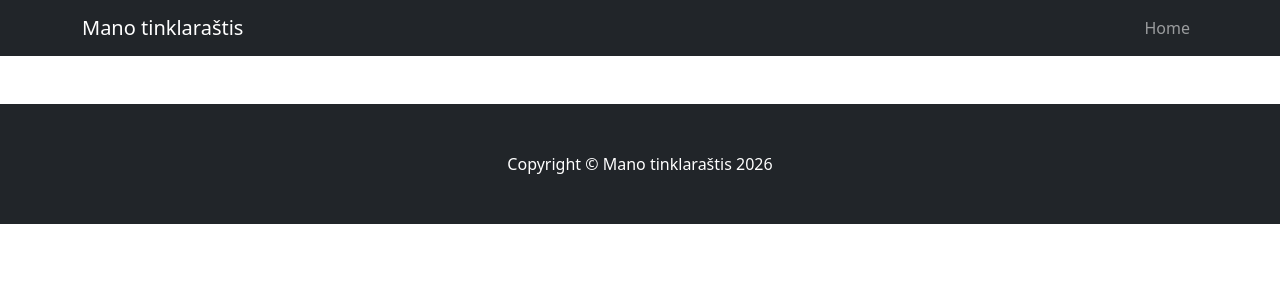
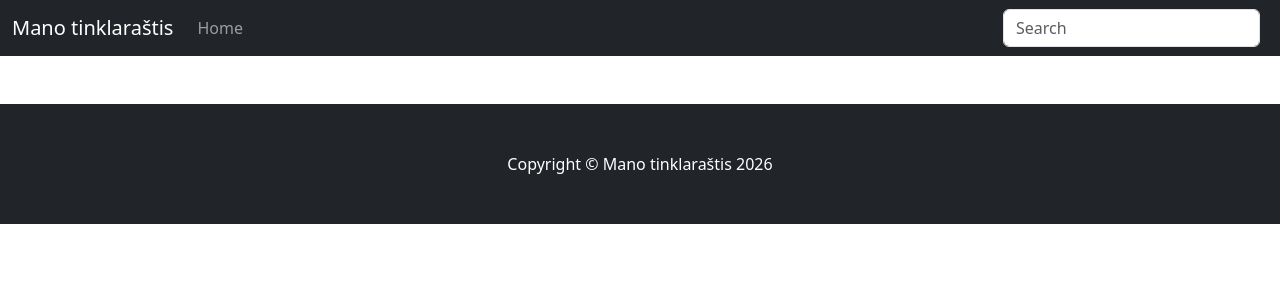
Before and after one commit to DonatasNoreika/blog_20260727, a Django app: page / in a window 1280 px wide. Shown: the top 300 px of the page. Run offline with Django 5.2, Linux system fonts and the light colour scheme; data that the repository does not hold is empty.

Commit message:
+Įdėti įrašų paiešką

```diff
--- a/mysite/blog/templates/base.html
+++ b/mysite/blog/templates/base.html
@@ -1,10 +1,10 @@
 <!DOCTYPE html>
 <html lang="en">
 <head>
-        <meta charset="utf-8" />
-        <meta name="viewport" content="width=device-width, initial-scale=1, shrink-to-fit=no" />
-        <meta name="description" content="" />
-        <meta name="author" content="" />
+    <meta charset="utf-8"/>
+    <meta name="viewport" content="width=device-width, initial-scale=1, shrink-to-fit=no"/>
+    <meta name="description" content=""/>
+    <meta name="author" content=""/>
     <title>Mano tinklaraštis</title>
     <!-- Favicon-->
     <!--        <link rel="icon" type="image/x-icon" href="assets/favicon.ico" />-->
@@ -15,17 +15,25 @@
 </head>
 <body>
 <!-- Responsive navbar-->
-        <nav class="navbar navbar-expand-lg navbar-dark bg-dark">
-            <div class="container">
+<nav class="navbar navbar-expand-sm navbar-dark bg-dark">
+    <div class="container-fluid">
         <a class="navbar-brand" href="{% url 'posts' %}">Mano tinklaraštis</a>
-                <button class="navbar-toggler" type="button" data-bs-toggle="collapse" data-bs-target="#navbarSupportedContent" aria-controls="navbarSupportedContent" aria-expanded="false" aria-label="Toggle navigation"><span class="navbar-toggler-icon"></span></button>
-                <div class="collapse navbar-collapse" id="navbarSupportedContent">
-                    <ul class="navbar-nav ms-auto mb-2 mb-lg-0">
-                        <li class="nav-item"><a class="nav-link" href="{% url 'posts' %}">Home</a></li>
+        <button class="navbar-toggler" type="button" data-bs-toggle="collapse" data-bs-target="#mynavbar">
+            <span class="navbar-toggler-icon"></span>
+        </button>
+        <div class="collapse navbar-collapse" id="mynavbar">
+            <ul class="navbar-nav me-auto">
+                <li class="nav-item">
+                    <a class="nav-link" href="{% url 'posts' %}">Home</a>
+                </li>
             </ul>
+            <form class="d-flex" action="{% url 'search' %}">
+                <input class="form-control me-2" type="text" placeholder="Search" name="query">
+            </form>
         </div>
     </div>
 </nav>
+
 <!-- Page content-->
 <div class="container mt-5">
     <div class="row">
--- a/mysite/blog/urls.py
+++ b/mysite/blog/urls.py
@@ -4,4 +4,5 @@ from . import views
 urlpatterns = [
     path('', views.PostListView.as_view(), name="posts"),
     path('posts/<int:pk>/', views.PostDetailView.as_view(), name="post"),
+    path('search/', views.search, name='search'),
 ]
--- a/mysite/blog/views.py
+++ b/mysite/blog/views.py
@@ -1,6 +1,7 @@
 from django.shortcuts import render
 from .models import Post
 from django.views import generic
+from django.db.models import Q
 
 # Create your views here.
 # def posts(request):
@@ -25,3 +26,14 @@ class PostDetailView(generic.DetailView):
     model = Post
     template_name = "post.html"
     context_object_name = "post"
+
+
+def search(request):
+    query = request.GET.get("query")
+    context = {
+        'query': query,
+        'posts': Post.objects.filter(Q(title__icontains=query) |
+                                     Q(content__icontains=query) |
+                                     Q(author__username__icontains=query)),
+    }
+    return render(request, template_name="search.html", context=context)
```
Also changed, not shown: mysite/blog/templates/search.html (added, +11 -0 lines). Lines whose indentation alone changed are shown as unchanged.
